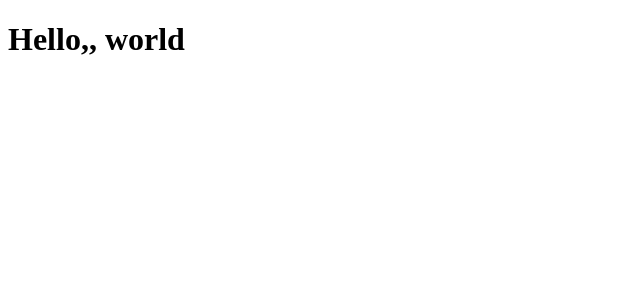
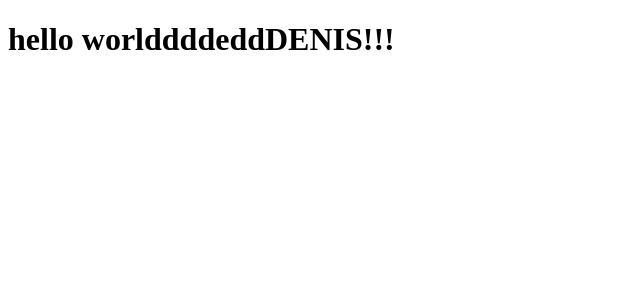
Before and after one commit to Muthamizh-01/RE-FSDB27, a React (Vite) app: page / in a window 1280 px wide. Shown: the top 300 px of the page, without its empty margins (0-640 px from the left). Built offline with nearby package versions, Linux system fonts and the light colour scheme.

Commit message:
feat: passing data in functional components

```diff
--- a/src/App.jsx
+++ b/src/App.jsx
@@ -1,4 +1,14 @@
 // using rfce shortcut
+
+//import React from "react";
+
+// CLASS COMPONENT IN REACT
+// extends keyword for inheritance
+// class App extends React.Component {
+//   render() {
+//     return <h1>Hello hello world !!!</h1>;
+//   }
+// }
 
 // import Hello from "./components/hello";
 // import Header from "./components/Header";
@@ -14,10 +24,15 @@
 // };
 
 // FUNCTIONAL COMPONENT USING ARROW FUNCTION - "MOSTLY PREFERRED"
+
+// multiple components in react using functional components
+//passing data - here the data name is passed
+const Hello = (props) => {
+  return <h1>hello worlddddedd{props.name}!!!</h1>;
+};
 const App = () => {
-  return <h1>Hello,, world</h1>;
+  return <Hello name="DENIS" />;
 };
-
 export default App;
 
 //   //App: parent component
```
